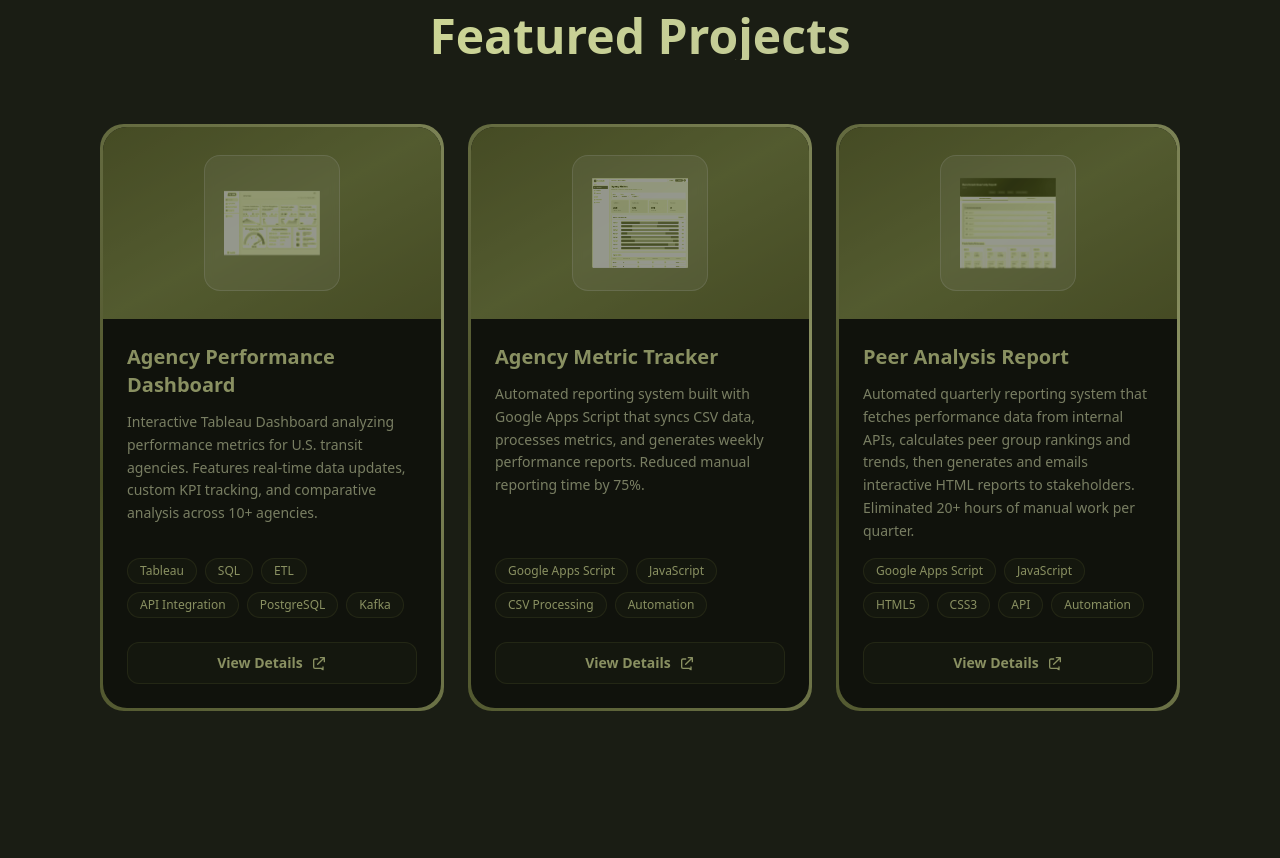
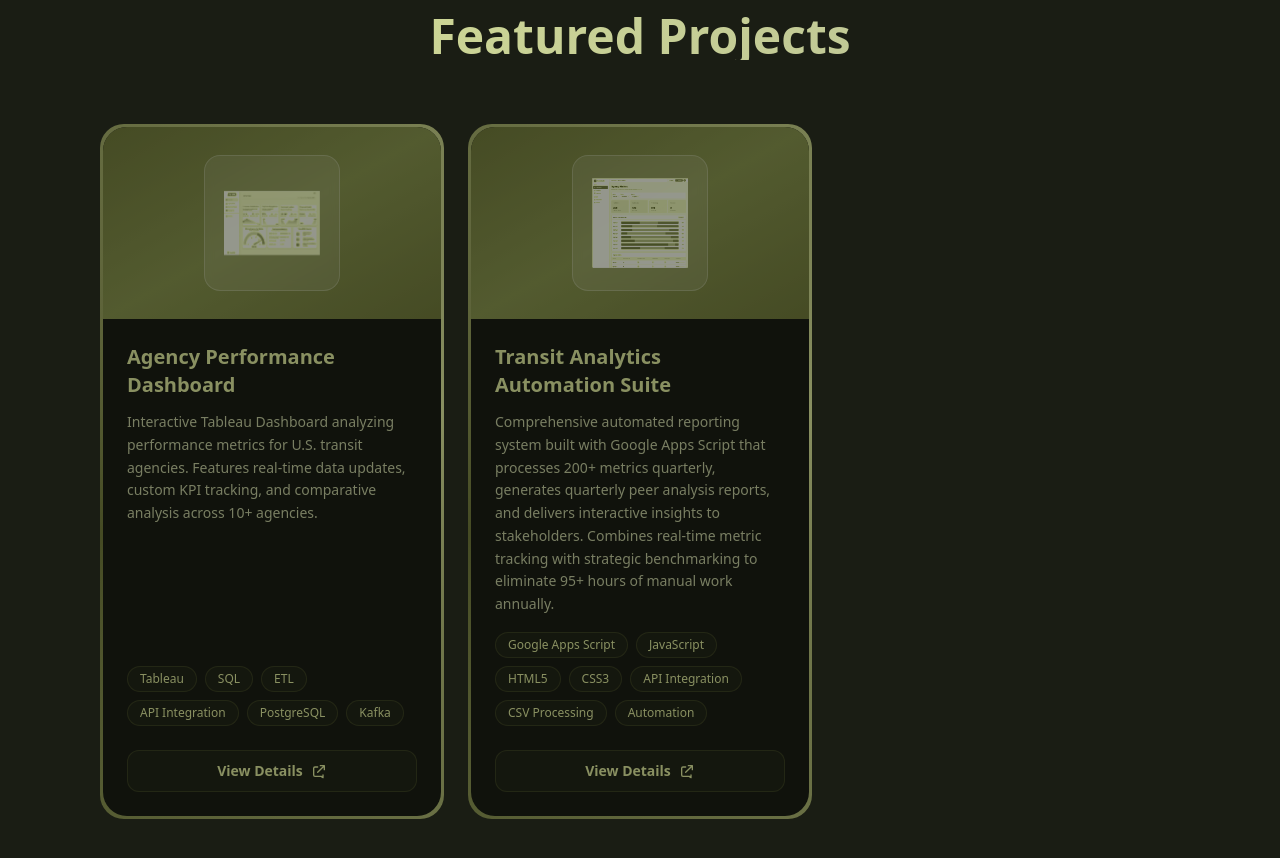
Before and after one commit to jraharris89/jonharris.dev, a React (Vite) app: page / in a window 1280 px wide. Shown: the part 2580-3438 px from the top of the page. Built offline with nearby package versions, Linux system fonts and the light colour scheme.

Commit message:
Merged 2 projects together.

```diff
--- a/src/data/projects.js
+++ b/src/data/projects.js
@@ -224,30 +224,40 @@ ORDER BY ta.reporting_month DESC, ta.performance_rank ASC;`,
       "https://public.tableau.com/views/TransDASH_Agency_LTD_REDESIGN/Overview?:language=en-US&:sid=&:redirect=auth&:display_count=n&:origin=viz_share_link",
   },
   {
-    title: "Agency Metric Tracker",
+    title: "Transit Analytics Automation Suite",
     description:
-      "Automated reporting system built with Google Apps Script that syncs CSV data, processes metrics, and generates weekly performance reports. Reduced manual reporting time by 75%.",
-    tech: ["Google Apps Script", "JavaScript", "CSV Processing", "Automation"],
+      "Comprehensive automated reporting system built with Google Apps Script that processes 200+ metrics quarterly, generates quarterly peer analysis reports, and delivers interactive insights to stakeholders. Combines real-time metric tracking with strategic benchmarking to eliminate 95+ hours of manual work annually.",
+    tech: [
+      "Google Apps Script",
+      "JavaScript",
+      "HTML5",
+      "CSS3",
+      "API Integration",
+      "CSV Processing",
+      "Automation",
+    ],
     image: AgencyTrackerImage,
     features: [
-      "Automated CSV data ingestion from Google Drive",
-      "Real-time data validation and quality checks",
-      "Complex metric calculations and aggregations",
-      "Automated weekly report generation and distribution",
-      "Custom alert system for anomaly detection",
-      "Multi-agency performance tracking and benchmarking",
+      "Automated CSV data ingestion and API integration from multiple sources",
+      "Real-time data validation with intelligent quality checks and outlier detection",
+      "Complex metric calculations, aggregations, and derived KPI processing",
+      "Weekly automated report generation with custom alert system for anomalies",
+      "Quarterly peer analysis reports with rankings, trends, and comparative insights",
+      "Dynamic HTML report generation with embedded styling and interactive elements",
+      "Automated email distribution to stakeholder groups with time-based triggers",
+      "Multi-agency performance tracking and peer group benchmarking",
     ],
     impact:
-      "Reduced manual reporting time by 75%, enabling the team to process 200+ metrics weekly with zero errors and instant stakeholder notifications.",
+      "Eliminated 95+ hours of manual work annually (75% reduction in weekly reporting + 20 hours per quarter). Processes 200+ metrics quarterly with zero errors, provides instant stakeholder notifications, and delivers interactive quarterly reports that enable faster, data-driven strategic decision-making across 10+ transit agencies.",
     codeSnippets: [
       {
         title: "Metric Processing Engine",
         filename: "metric_processor.gs",
         code: `// ═══════════════════════════════════════════════════════════════
-// AGENCY METRIC TRACKER v3.2.0
+// TRANSIT ANALYTICS AUTOMATION SUITE v3.2.0
 // ═══════════════════════════════════════════════════════════════
 // Automated metric processing and reporting system
-// Handles 200+ metrics across 10+ transit agencies weekly
+// Handles 200+ metrics across 10+ transit agencies quarterly
 // Last Updated: 2025-08-12
 // ═══════════════════════════════════════════════════════════════
 
@@ -482,34 +492,8 @@ function generateAggregations(processedMetrics) {
   return aggregations;
 }`,
       },
-    ],
-  },
-  {
-    title: "Peer Analysis Report",
-    description:
-      "Automated quarterly reporting system that fetches performance data from internal APIs, calculates peer group rankings and trends, then generates and emails interactive HTML reports to stakeholders. Eliminated 20+ hours of manual work per quarter.",
-    tech: [
-      "Google Apps Script",
-      "JavaScript",
-      "HTML5",
-      "CSS3",
-      "API",
-      "Automation",
-    ],
-    image: BenchmarkReportImage,
-    features: [
-      "Fetches and parses JSON data from an internal performance API.",
-      "Processes raw data to calculate peer group averages, agency rankings, and historical trends.",
-      "Dynamically generates a rich HTML report from a template.",
-      "Embeds CSS within the HTML for a polished, professional, and interactive report layout.",
-      "Automatically emails the final HTML report to a stakeholder distribution list.",
-      "Runs on an automated, time-based trigger to ensure timely delivery every quarter.",
-    ],
-    impact:
-      "Eliminated 20+ hours of manual data collection and report-building each quarter. The automated system provides timely, interactive data to leadership, enabling faster and more consistent strategic decision-making.",
-    codeSnippets: [
       {
-        title: "Automated Report Generator",
+        title: "Quarterly Peer Analysis Report Generator",
         language: "javascript",
         gistUrl:
           "https://gist.github.com/jraharris89/f2f5c9746ea55fcc07c3669a4c514da8",
```
